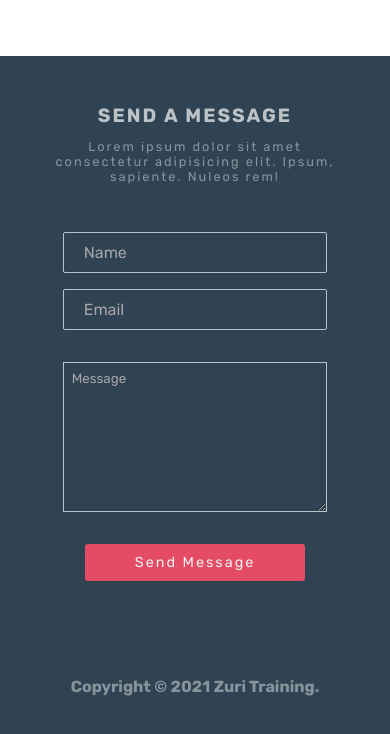
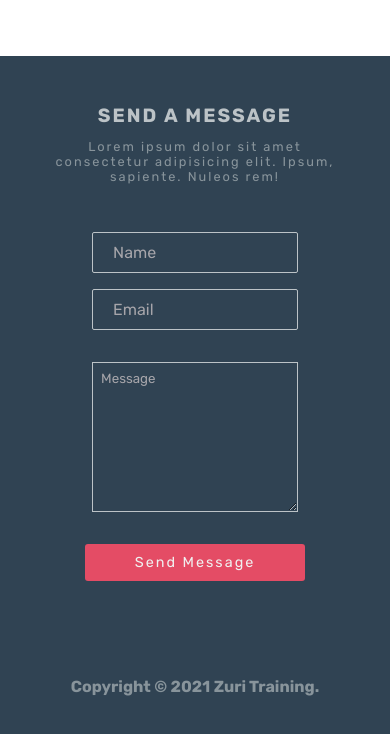
Before and after one commit to HiZeek/zuri-responsive-design-starter, a plain HTML site: page index.html in a window 390 px wide. Shown: the part 2579-3313 px from the top of the page. Drawn offline with nearby package versions, Linux system fonts and the light colour scheme.

Commit message:
last changes

```diff
--- a/queries.css
+++ b/queries.css
@@ -71,6 +71,24 @@
         height: 230px;
     }
 
+    div.footer-input {
+        display: flex;
+        width: 75%;
+        margin: 0 auto;
+    }
+
+    input[type="text"] {
+        width: 100%;
+    }
+
+    input[type="email"] {
+        width: 100%;
+    }
+
+    textarea {
+        width: 75%;
+    }
+
 }
 
 /* screens from 916px to 970px */
@@ -102,14 +120,13 @@
     }
 
     div.footer-input {
-        display: block;
-        width: 90%;
+        display: flex;
+        width: 80%;
         margin: 0 auto;
     }
 
     input[type="text"] {
         width: 100%;
-        margin-bottom: 1rem;
     }
 
     input[type="email"] {
@@ -117,7 +134,7 @@
     }
 
     textarea {
-        width: 90%;
+        width: 80%;
     }
 
 
@@ -166,6 +183,11 @@
 
     ul.nav-links.show-mobileNavLinks {
         display: block;
+        transition: 2s;
+        -webkit-transition: 2s;
+        -moz-transition: 2s;
+        -ms-transition: 2s;
+        -o-transition: 2s;
     }
 
     /* Header section */
@@ -250,6 +272,25 @@
         font-size: 0.8rem;
     }
 
+    div.footer-input {
+        display: block;
+        width: 70%;
+        margin: 0 auto;
+    }
+
+    input[type="text"] {
+        width: 100%;
+        margin-bottom: 1rem;
+    }
+
+    input[type="email"] {
+        width: 100%;
+    }
+
+    textarea {
+        width: 70%;
+    }
+
 }
 
 /* screens from 426px to 500px */
--- a/script.js
+++ b/script.js
@@ -3,4 +3,6 @@ const mobileNavLinks = document.querySelector('.nav-links')
 
 openMobileNav.addEventListener('click', () => {
     mobileNavLinks.classList.toggle('show-mobileNavLinks')
+
+    constslideToggle(200)
 });
```
